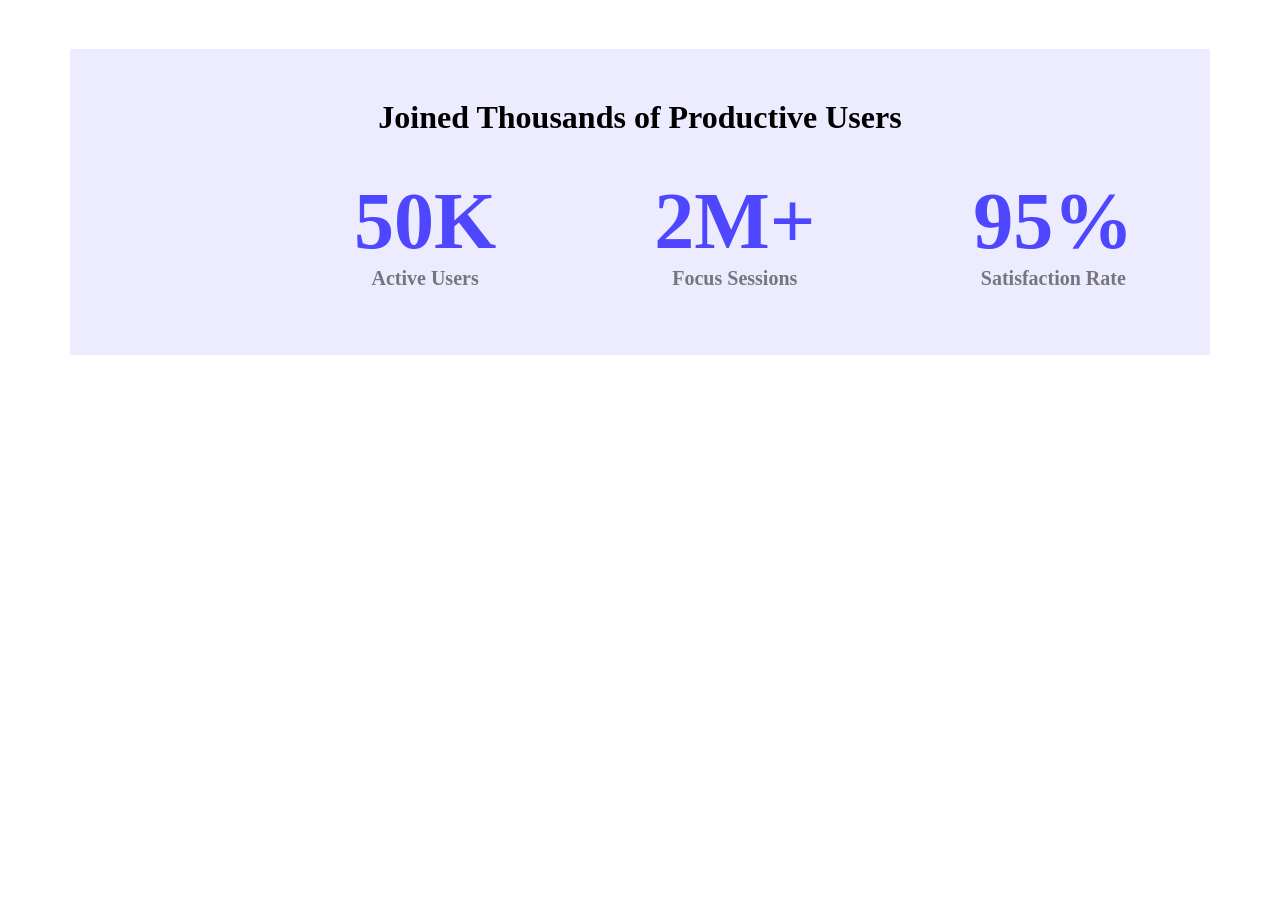
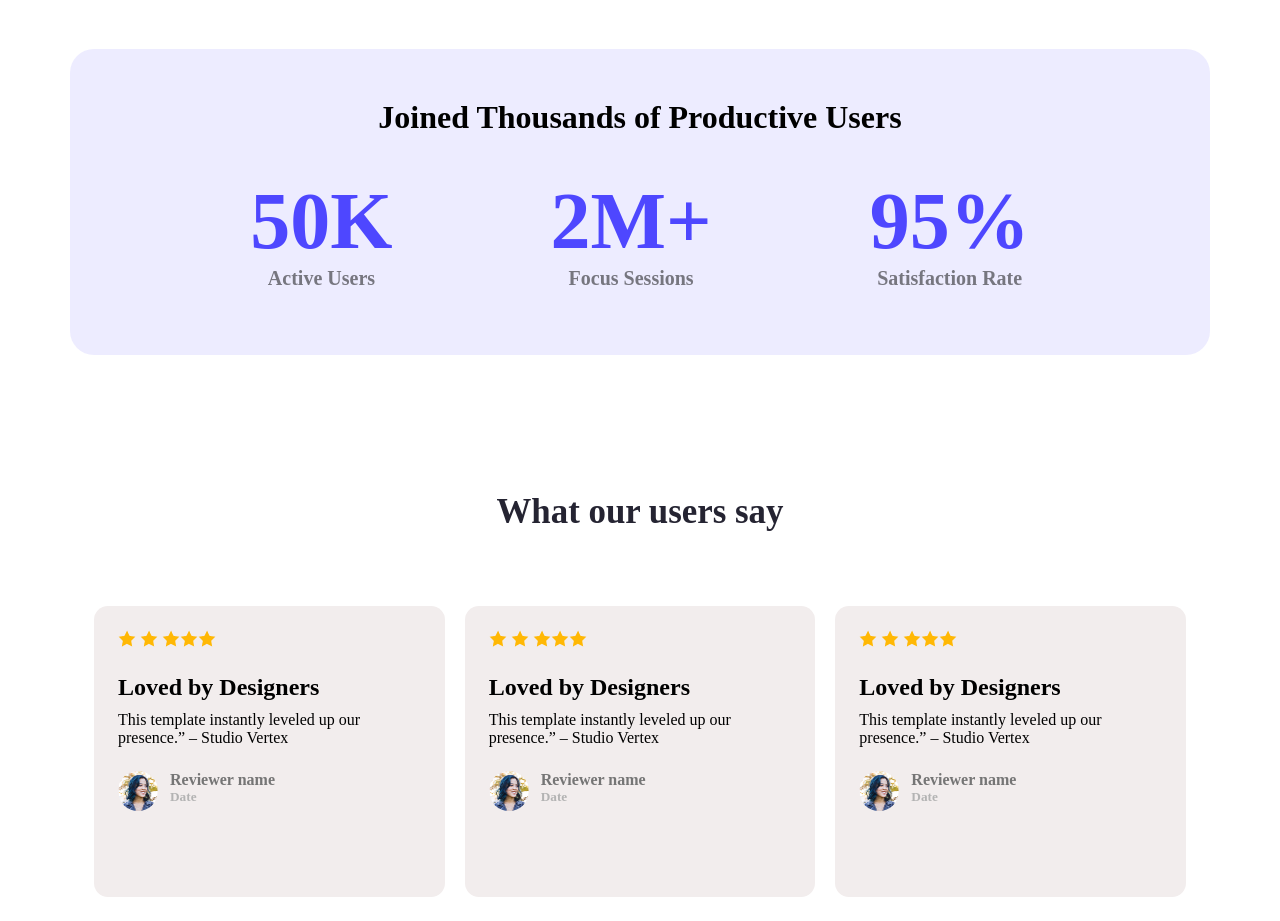
Before and after one commit to SumaiyaNishat/B12A01-landing-launchpad, a plain HTML site: page index.html in a window 1280 px wide. Shown: the part 1300-2221 px from the top of the page. Before the commit the page ends 1655 px from the top, so only its background shows below. Drawn offline with Linux system fonts and the light colour scheme.

Commit message:
added users feedback section

```diff
--- a/index.html
+++ b/index.html
@@ -53,6 +53,55 @@
                 </div>
             </div>
 
+        <div class="feedback-section">
+        <div class="title1">
+            <h5>What our users say</h5>
+        </div>
+        <div class="reviewer">
+            <div class="reviewer-data">
+                <div class="images"><img src="Assets/icon-star.png" alt=""> <img src="Assets/icon-star.png" alt=""> <img src="Assets/icon-star.png" alt=""><img src="Assets/icon-star.png" alt=""><img src="Assets/icon-star.png" alt=""></div>
+                <h1>Loved by Designers</h1>
+                <p>This template instantly leveled up our presence.” – Studio Vertex</p>
+                <div class="user-info">
+                    <img class="img" src="Assets/avatar.png" alt="">
+                    <div>
+                        <h4>Reviewer name</h4>
+                        <h5>Date</h5>
+                    </div>
+                </div>
+
+            </div>
+            <div class="reviewer-data">
+                <div class="images"><img src="Assets/icon-star.png" alt=""> <img src="Assets/icon-star.png" alt=""> <img src="Assets/icon-star.png" alt=""><img src="Assets/icon-star.png" alt=""><img src="Assets/icon-star.png" alt=""></div>
+                <h1>Loved by Designers</h1>
+                <p>This template instantly leveled up our presence.” – Studio Vertex</p>
+                <div class="user-info">
+                    <img class="img" src="Assets/avatar.png" alt="">
+                    <div>
+                        <h4>Reviewer name</h4>
+                        <h5>Date</h5>
+                    </div>
+                </div>
+
+            </div>
+
+            <div class="reviewer-data">
+                <div class="images"><img src="Assets/icon-star.png" alt=""> <img src="Assets/icon-star.png" alt=""> <img src="Assets/icon-star.png" alt=""><img src="Assets/icon-star.png" alt=""><img src="Assets/icon-star.png" alt=""></div>
+                <h1>Loved by Designers</h1>
+                <p>This template instantly leveled up our presence.” – Studio Vertex</p>
+                <div class="user-info">
+                    <img class="img" src="Assets/avatar.png" alt="">
+                    <div>
+                        <h4>Reviewer name</h4>
+                        <h5>Date</h5>
+                    </div>
+                </div>
+
+            </div>
+        </div>
+
+        <div>
+
         </div>
 
     </main>
--- a/styles/assignment.css
+++ b/styles/assignment.css
@@ -109,6 +109,7 @@ nav button{
     max-width: 1140px;
     height: 306px;
     margin: 0 auto;
+    border-radius: 24px;
 }
 .title{
     width: 856px;
@@ -122,12 +123,13 @@ nav button{
 }
 .users{
     display: flex;
-    justify-content: space-between;
+    justify-content: center;
     gap: 158px;
     padding: 40px 142px 50px 142px;
     width: 180px;
     height: 121px;
     text-align: center;
+    margin: 0 auto;
 
 }
 .users-data h6{
@@ -141,3 +143,74 @@ nav button{
     font-size: 20px;
     line-height: auto;
 }
+
+/* Feedback section styles */
+
+.feedback-section{
+    max-width: 1140px;
+    height: 342px;
+    margin: 137px auto;
+
+}
+.title1{
+    text-align: center;
+    margin-bottom: 50px;
+    font-size: 42px;
+    font-weight: bold;
+    color: #252432;
+    line-height: auto;
+}
+.reviewer{
+    display: flex;
+    gap: 20px;
+    justify-content: space-between;
+    padding: 24px;
+
+}
+.reviewer-data{
+    width: 366px;
+    height: 243px;
+    background-color: rgba(242, 237, 237, 1);
+    border-radius: 14px;
+    padding: 24px;
+}
+.reviewer-data .images{
+    width: 116px;
+    height: 20px;
+}
+
+.reviewer-data h1{
+    padding-top: 24px;
+    width: 211px;
+    height: 29px;
+    font-size: 24px;
+}
+.reviewer-data p{
+    padding-top: 8px;
+    font-size: 16px;
+
+}
+
+.user-info{
+    display: flex;
+    gap: 12px;
+    max-width: 318px;
+    height: 46px;
+    padding-top: 24px;
+
+
+}
+.user-info .img{
+    width: 40px;
+    height: 40px;
+    border-radius: 50%;
+}
+
+.user-info h4{
+    color: rgba(117, 117, 117, 1);
+
+}
+.user-info h5{
+    color: rgba(179, 179, 179, 1);
+
+}
```
